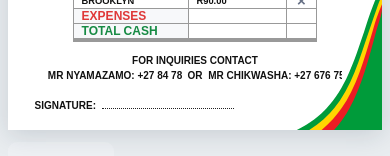
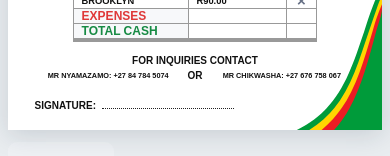
Before and after one commit to ZayneOfficial/source-folder, a React (Vite) app in the folder cbs-react/: page /reports/contributions in a window 390 px wide. Shown: the part 655-811 px from the top of the page. Built offline with nearby package versions, Linux system fonts and the light colour scheme.

Commit message:
fixed contact layout

```diff
--- a/cbs-react/src/pages/ContributionReportPage.css
+++ b/cbs-react/src/pages/ContributionReportPage.css
@@ -198,17 +198,18 @@
 }
 
 .report-contact-lines {
-  display: flex;
+  display: grid;
+  grid-template-columns: minmax(0, 1fr) auto minmax(0, 1fr);
   align-items: center;
-  justify-content: center;
   gap: 1.5mm;
 }
 
 .report-contact-lines input {
-  width: auto;
-  max-width: 48%;
+  width: 100%;
+  max-width: none;
+  min-width: 0;
   text-align: center;
-  font-size: 7.5pt;
+  font-size: 6.5pt;
   font-weight: 700;
 }
 
@@ -280,8 +281,8 @@
     justify-content: space-between;
   }
 
-  .report-contact-lines {
-    flex-wrap: wrap;
+  .report-contact-lines input {
+    font-size: 5.5pt;
   }
 }
 
```
